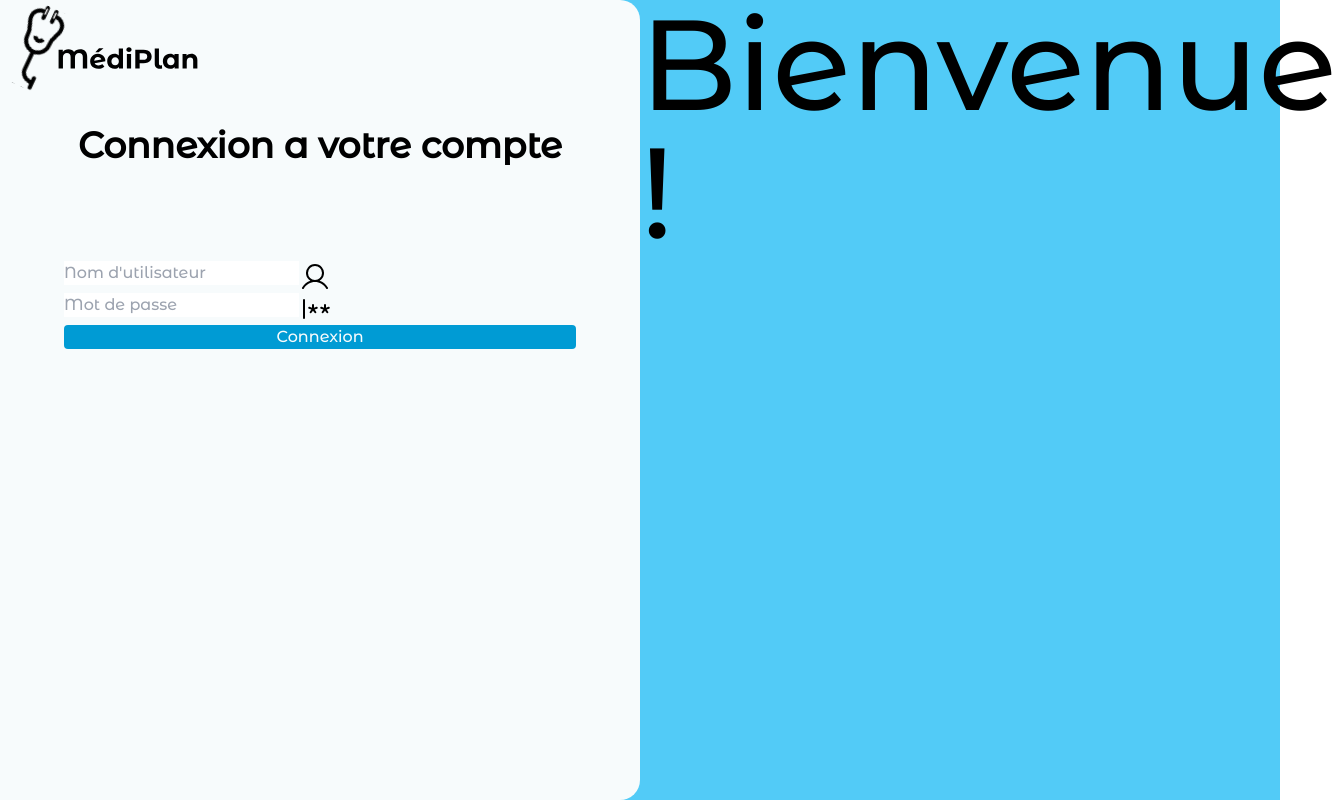
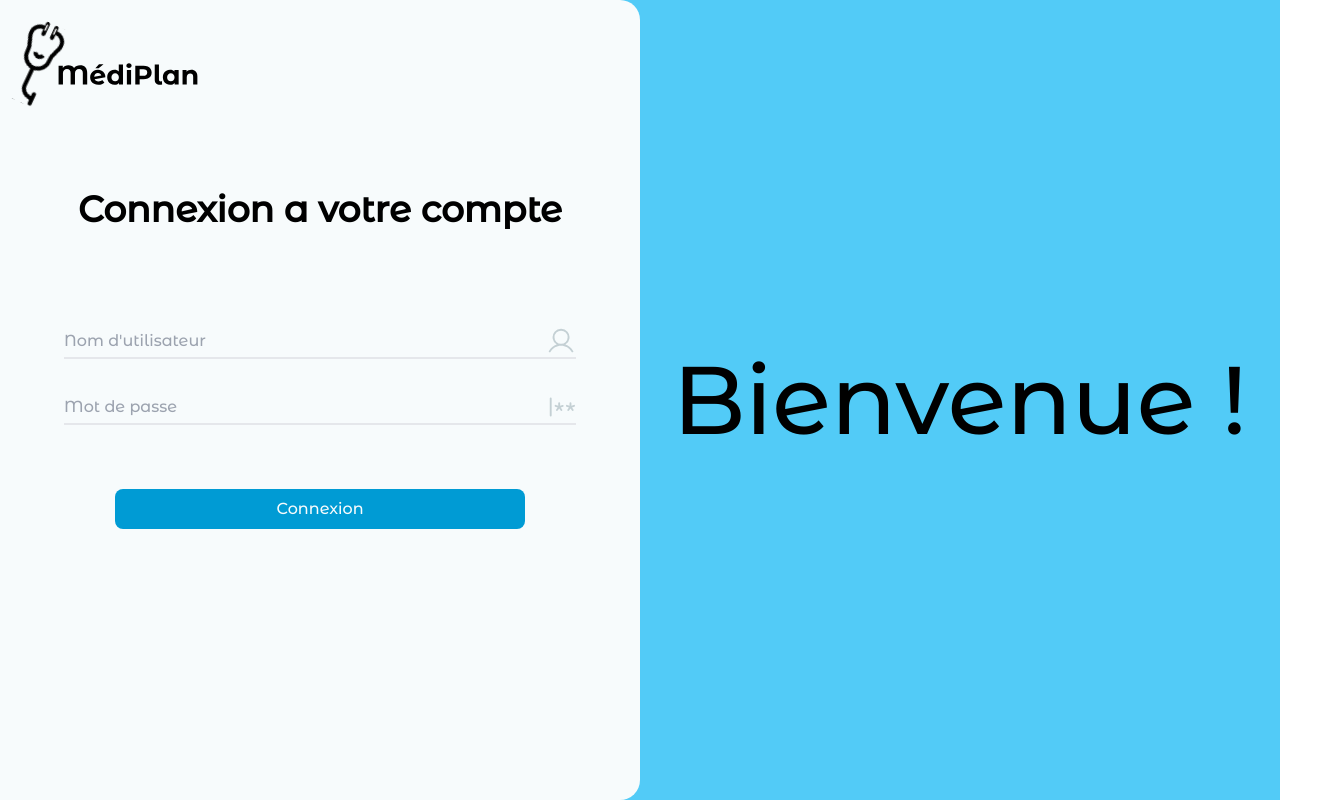
Before and after one commit to ralixt/MediPlan, a Next.js app: page / in a window 1280 px wide. Shown: the whole page, 1337 px wide, since content can reach past the window. Built offline with nearby package versions, Linux system fonts and the light colour scheme.

Commit message:
add css to login page

```diff
--- a/src/components.temporary/buttons.component.tsx
+++ b/src/components.temporary/buttons.component.tsx
@@ -9,7 +9,7 @@ export const LoginButton = () => {
     //   Sign in
     // </button>
 
-    <button type="submit" className="bg-dark-blue text-white rounded hover:rounded-xl">
+    <button type="submit" className="bg-dark-blue text-white rounded-lg p-2 w-4/5 mx-auto hover:rounded-3xl mt-8">
         Connexion
     </button>
   );
--- a/src/components.temporary/login.tsx
+++ b/src/components.temporary/login.tsx
@@ -1,5 +1,5 @@
 "use client";
-import React, {useRef} from "react";
+import React, {useRef, useState} from "react";
 import {signIn} from "next-auth/react";
 import {LoginButton} from "@/components.temporary/buttons.component";
 import {Password, User} from "@phosphor-icons/react";
@@ -15,6 +15,10 @@ type Props = {
 export const Login = (props: Props) => {
     const userName = useRef("")
     const password = useRef("")
+
+    const [usernameFocused, setUsernameFocused] = useState(false);
+    const [passwordFocused, setPasswordFocused] = useState(false);
+
     const onSubmit = async (e: React.FormEvent<HTMLFormElement>) => {
         e.preventDefault();
         await signIn("credentials", {
@@ -34,28 +38,43 @@ export const Login = (props: Props) => {
                     alt="Mediplan Logo"
                     width={200}
                     height={200}
+                    className="mt-4"
                 />
 
-                <div className="w-full flex justify-center font-bold text-4xl mb-24 mt-8">
-                    <h1>Connexion a votre compte</h1>
-                </div>
-                <form method="POST" onSubmit={onSubmit} className="flex flex-col w-4/5 mx-auto">
 
-                    <div className="flex flex-row w-full">
-                        <label className="">
+                <form method="POST" onSubmit={onSubmit} className="flex flex-col w-4/5 mx-auto mt-12">
+                    <div className="w-full flex justify-center font-bold text-4xl mb-24 mt-8">
+                        <h1>Connexion a votre compte</h1>
+                    </div>
+
+                    <div className={`flex flex-row w-full border-b-2 mb-8 ${usernameFocused || userName.current ? 'border-black' : 'text-lightgrey'}`}>
+                        {/*<label className="">*/}
                             {/*Nom d'utilisateur :*/}
-                            <input type="text" name="username" placeholder="Nom d'utilisateur" onChange={(e) =>
-                                userName.current = e.target.value}/>
-                        </label>
+                            <input type="text"
+                                   name="username"
+                                   placeholder="Nom d'utilisateur"
+                                   className="w-full outline-none bg-white"
+                                   onChange={(e) =>
+                                       userName.current = e.target.value}
+                                   onFocus={() => setUsernameFocused(true)}
+                                   onBlur={() => setUsernameFocused(false)}/>
+
+                        {/*</label>*/}
                         <User size={32} />
                     </div>
 
-                    <div className="flex flex-row w-full">
-                        <label>
+                    <div className={`flex flex-row w-full border-b-2 mb-8 ${passwordFocused || password.current ? 'border-black' : 'text-lightgrey'}`}>
+                        {/*<label>*/}
                             {/*Mot de passe :*/}
-                            <input type="password" name="password" placeholder="Mot de passe" onChange={(e) =>
-                                password.current = e.target.value}/>
-                        </label>
+                            <input type="password"
+                                   name="password"
+                                   placeholder="Mot de passe"
+                                   className="w-full outline-none bg-white"
+                                   onChange={(e) =>
+                                       password.current = e.target.value}
+                                   onFocus={() => setPasswordFocused(true)}
+                                   onBlur={() => setPasswordFocused(false)}/>
+                        {/*</label>*/}
                         <Password size={32} />
                     </div>
 
@@ -63,7 +82,7 @@ export const Login = (props: Props) => {
 
                 </form>
             </div>
-            <div className="bg-light-blue h-full w-1/2 flex text-9xl">
+            <div className="bg-light-blue h-full w-1/2 flex text-8xl justify-center items-center">
                 <h1>Bienvenue !</h1>
             </div>
 
```
